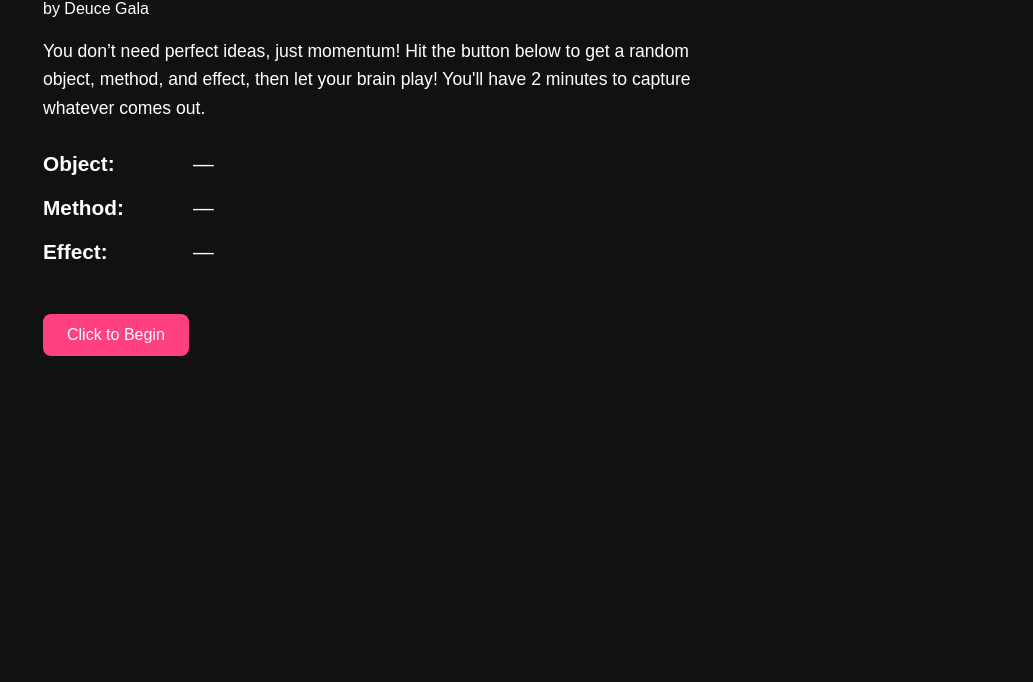
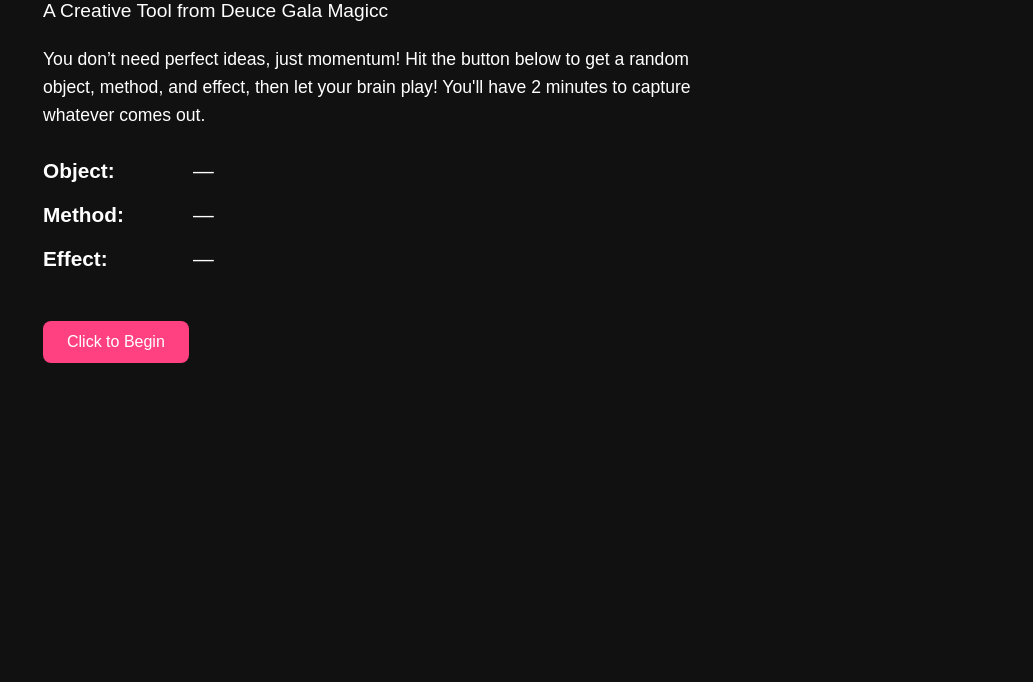
Before and after one commit to deucegalamagic/cc, a plain HTML site: page index.html in a window 1280 px wide. Shown: the part 118-800 px from the top of the page, without its empty margins (247-1280 px from the left). Drawn offline with Linux system fonts and the light colour scheme.

Commit message:
Update index.html

```diff
--- a/index.html
+++ b/index.html
@@ -41,7 +41,7 @@
     }
 
     .byline {
-      font-size: 1em;
+      font-size: 1.2em;
       font-weight: normal;
       margin-top: 0.2em;
       margin-bottom: 1.2em;
@@ -211,7 +211,7 @@
 
   <div class="container">
     <h1>The Magician’s Spark</h1>
-    <div class="byline">by Deuce Gala</div>
+    <div class="byline">A Creative Tool from Deuce Gala Magicc</div>
 
     <p>
       You don’t need perfect ideas, just momentum! Hit the button below to get a random object, method, and effect, then let your brain play! You'll have 2 minutes to capture whatever comes out.
```
